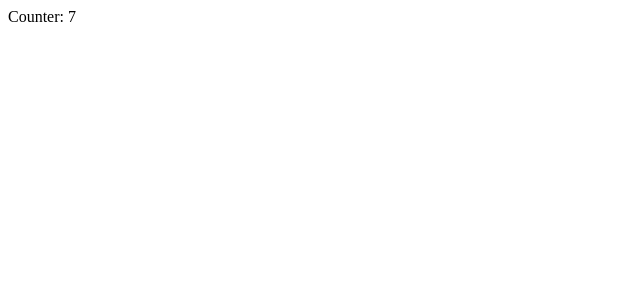
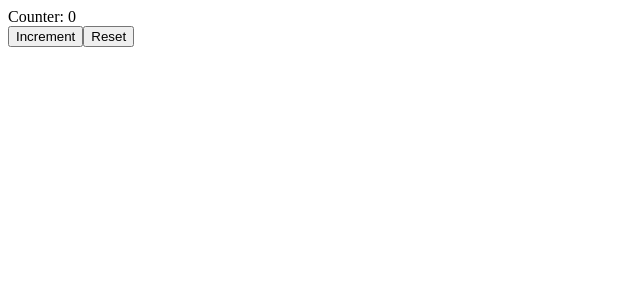
Before and after one commit to tomi-0/full-stack-open-course, a React (Vite) app in the folder part1/practice/: page / in a window 1280 px wide. Shown: the top 300 px of the page, without its empty margins (0-640 px from the left). Built offline with nearby package versions, Linux system fonts and the light colour scheme.

Commit message:
add event handler and pass state

```diff
--- a/part1/practice/src/App2.jsx
+++ b/part1/practice/src/App2.jsx
@@ -6,11 +6,49 @@ const App = () => {
     // setCounter is assigned a function to modify the state
     const [counter, setCounter] = useState(0) // sets an initial state of 0
 
-    setTimeout( () => setCounter(counter + 1), 1000)
-    //When the state modifying function setCounter is called, React re-renders the component which means that the function body of the component function gets re-executed:
+    //setTimeout( () => setCounter(counter + 1), 1000)
+    //When the state modifying function setCounter is called,
+    // React re-renders the component which means that the function body of the component function gets re-executed:
 
+    const increment = () => setCounter(counter + 1)
+
+
+    const reset = () => setCounter(0)
+
+
+    // An event handler (e.g. onClick) is supposed to be either a function or a function reference
     return (
-        <div>Counter: {counter}</div>
+        <>
+        <Display counter={counter} />
+
+        {/* We define the event handlers for our buttons where we declare their onClick attributes: */}
+        <Button
+            label="Increment"
+            func ={increment}
+        />
+
+        {/*  Usually defining event handlers within JSX-templates is not a good ide */}
+        <Button
+            label='Reset'
+            func={reset}
+        />
+        </>
+    )
+
+}
+
+const Display = (props) => {
+    return (
+        <div>Counter: {props.counter}</div>
+    )
+}
+
+// event handler is passed to the Button component through the func prop
+const Button = (props) => {
+    return (
+        <button onClick={props.func}>
+            {props.label}
+        </button>
     )
 }
 
```
